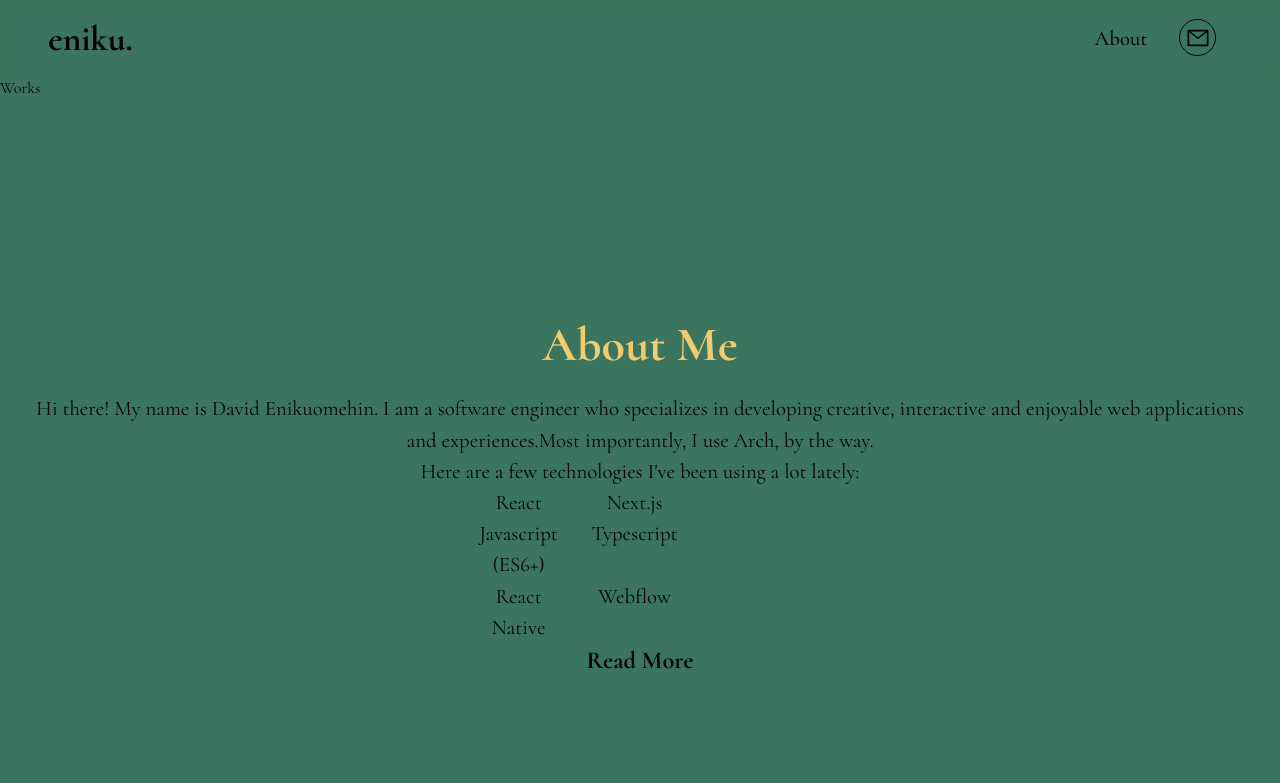
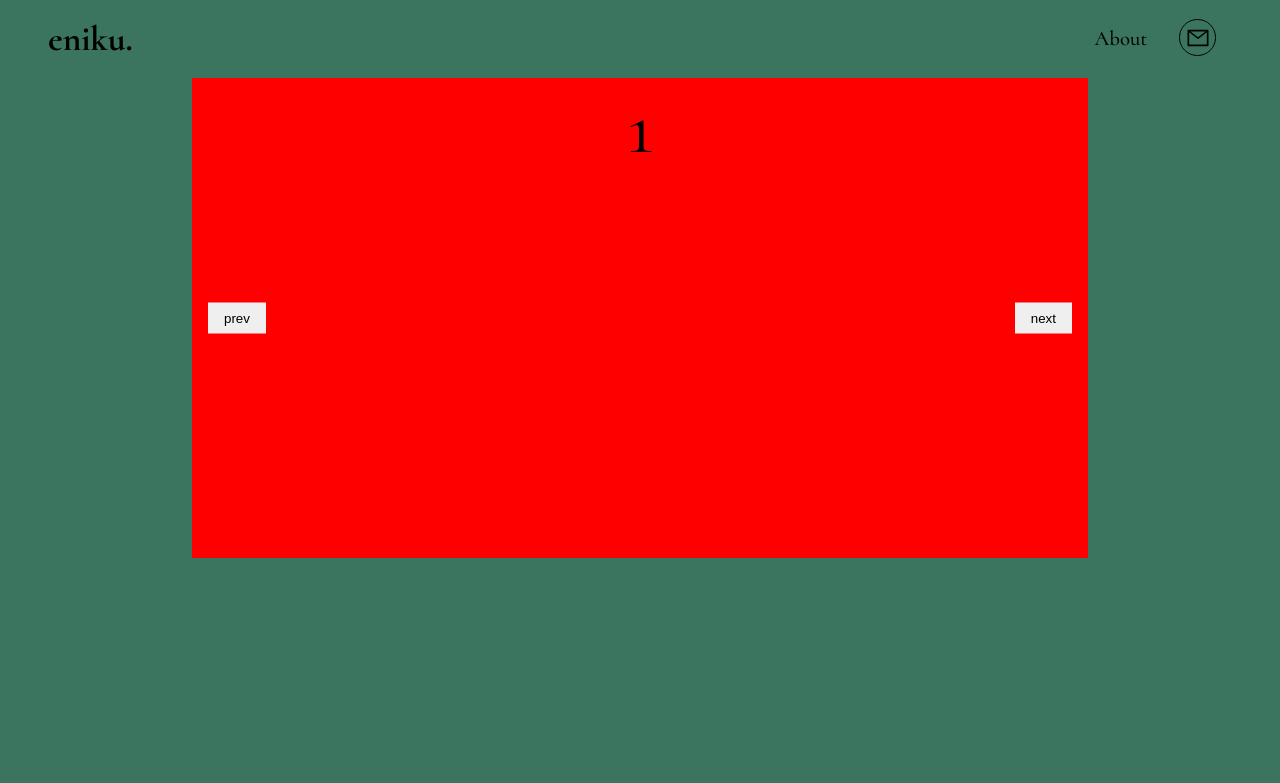
Before and after one commit to eniiku/enikudavid.me, a React (Vite) app: page / in a window 1280 px wide. Shown: the top 783 px of the page. Built offline with nearby package versions, Linux system fonts and the light colour scheme.

Commit message:
feat(Works): create basic carousel

```diff
--- a/src/container/Works/Works.scss
+++ b/src/container/Works/Works.scss
@@ -0,0 +1,45 @@
+.app__works {
+  .app__works--carousel {
+    margin: 0 auto;
+    width: 70vw;
+    height: 60vh;
+    position: relative;
+
+    .app__works--slide {
+      list-style-type: none;
+      position: absolute;
+      inset: 0;
+      opacity: 0;
+
+      div {
+        width: 100%;
+        height: 100%;
+
+        font-size: 5rem;
+        text-align: center;
+      }
+
+      &[data-active] {
+        opacity: 1;
+      }
+    }
+  }
+
+  .app__works--btn {
+    position: absolute;
+    z-index: 5;
+    top: 50%;
+    transform: translateY(-50%);
+
+    border: none;
+    padding: 0.5rem 1rem;
+    cursor: pointer;
+
+    &[data-carousel-button='prev'] {
+      left: 1rem;
+    }
+    &[data-carousel-button='next'] {
+      right: 1rem;
+    }
+  }
+}
--- a/src/container/Works/Works.tsx
+++ b/src/container/Works/Works.tsx
@@ -1,5 +1,74 @@
+import './Works.scss';
+
 const Works = () => {
-  return <div id="works">Works</div>;
+  return (
+    <section id="works" className="app__works app__wrapper">
+      <main className="app__works--carousel" data-carousel>
+        <button className="app__works--btn" data-carousel-button="prev">
+          prev
+        </button>
+        <button className="app__works--btn" data-carousel-button="next">
+          next
+        </button>
+        <ul data-slides>
+          <li className="app__works--slide" data-active>
+            <div
+              style={{
+                background: 'red',
+              }}
+            >
+              1
+            </div>
+          </li>
+          <li className="app__works--slide">
+            <div
+              style={{
+                background: 'blue',
+              }}
+            >
+              2
+            </div>
+          </li>
+          <li className="app__works--slide">
+            <div
+              style={{
+                background: 'green',
+              }}
+            >
+              3
+            </div>
+          </li>
+          <li className="app__works--slide">
+            <div
+              style={{
+                background: 'yellow',
+              }}
+            >
+              4
+            </div>
+          </li>
+          <li className="app__works--slide">
+            <div
+              style={{
+                background: 'purple',
+              }}
+            >
+              5
+            </div>
+          </li>
+          <li className="app__works--slide">
+            <div
+              style={{
+                background: 'orange',
+              }}
+            >
+              6
+            </div>
+          </li>
+        </ul>
+      </main>
+    </section>
+  );
 };
 
 export default Works;
```
